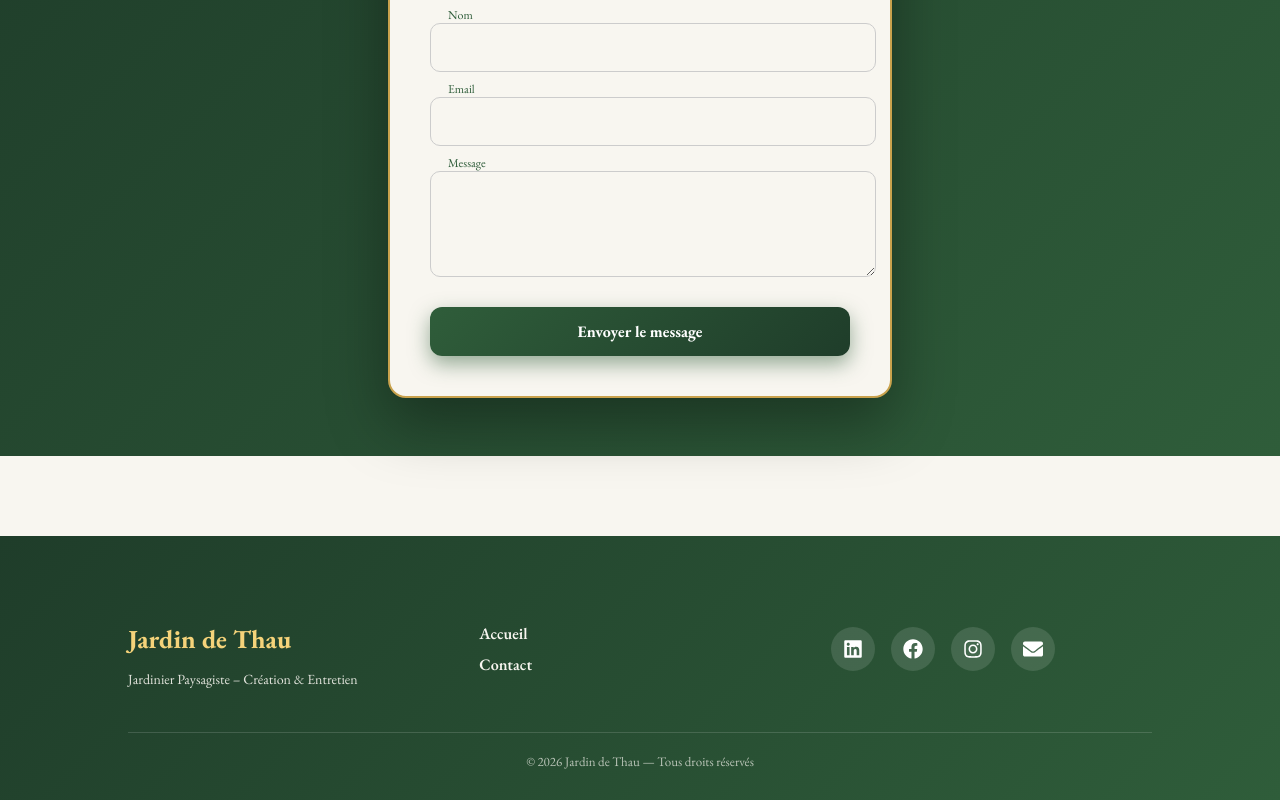
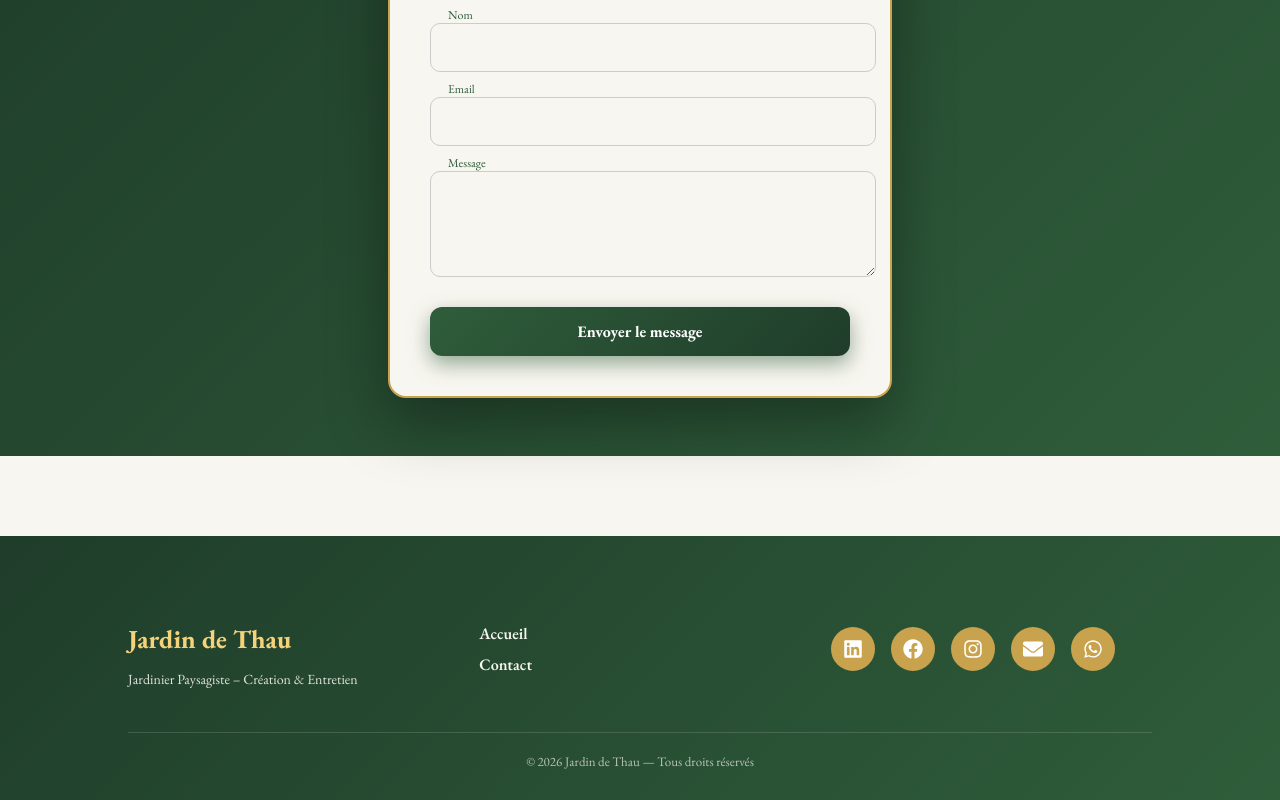
Before and after one commit to 2312-1972/jardin-de-thau, a React (Vite) app: page /contact in a window 1280 px wide. Shown: the part 481-1281 px from the top of the page. Built offline with nearby package versions, Linux system fonts and the light colour scheme.

Commit message:
ajout couleur icone et whatsapp CTA

```diff
--- a/src/components/Footer.jsx
+++ b/src/components/Footer.jsx
@@ -1,4 +1,4 @@
-import { FaLinkedin, FaFacebook, FaInstagram, FaEnvelope } from "react-icons/fa";
+import { FaLinkedin, FaFacebook, FaInstagram, FaEnvelope, FaWhatsapp } from "react-icons/fa";
 import { Link } from "react-router-dom";
 import "../styles/footer.css";
 
@@ -39,10 +39,20 @@ export default function Footer() {
             <FaInstagram />
           </a>
 
-          {/* Icône mail redirige vers la page Contact */}
-          <Link to="/contact" aria-label="Contact">
+          {/* Page contact */}
+          <Link to="/contact" aria-label="Formulaire de contact">
             <FaEnvelope />
           </Link>
+
+          {/* WhatsApp direct */}
+          <a
+            href="https://wa.me/33635173408"
+            target="_blank"
+            rel="noreferrer"
+            aria-label="WhatsApp"
+          >
+            <FaWhatsapp />
+          </a>
         </div>
       </div>
 
--- a/src/styles/footer.css
+++ b/src/styles/footer.css
@@ -61,12 +61,75 @@
 }
 
 .footer-socials a:hover {
-  background: #c9a24d;
-  color: #1f3d2a;
+  /* background: #c9a24d;
+  color: #1f3d2a; */
   transform: translateY(-4px);
   box-shadow: 0 10px 25px rgba(0,0,0,0.35);
 }
+/* WhatsApp */
+.footer-socials a[aria-label="WhatsApp"] {
+  background: #c9a24d;
+  animation: pulse 2s infinite;
+}
+@keyframes pulse {
+  0% { box-shadow: 0 0 0 0 rgba(37, 211, 102, 0.6); }
+  70% { box-shadow: 0 0 0 10px rgba(37, 211, 102, 0); }
+  100% { box-shadow: 0 0 0 0 rgba(37, 211, 102, 0); }
+}
+.footer-socials a[aria-label="WhatsApp"]:hover {
+  background: #25d366; /* vert WhatsApp */
+  color: #0b3d22;
+  box-shadow: 0 12px 28px rgba(37, 211, 102, 0.6);
+}
 
+/* Instagram */
+.footer-socials a[aria-label="Instagram"] {
+  background: #c9a24d;
+  animation: pulse-instagram 3s infinite;
+}
+
+.footer-socials a[aria-label="Instagram"]:hover {
+  background: linear-gradient(135deg, #f58529, #dd2a7b, #8134af);
+  color: white;
+  box-shadow: 0 12px 28px rgba(225, 48, 108, 0.6);
+}
+
+/* Facebook */
+.footer-socials a[aria-label="Facebook"] {
+  background: #c9a24d;
+  animation: pulse-facebook 3s infinite;
+}
+
+.footer-socials a[aria-label="Facebook"]:hover {
+  background: #1877f2;
+  color: white;
+  box-shadow: 0 12px 28px rgba(24, 119, 242, 0.6);
+}
+
+/* LinkedIn */
+.footer-socials a[aria-label="LinkedIn"] {
+  background: #c9a24d;
+  animation: pulse-linkedin 3s infinite;
+}
+
+.footer-socials a[aria-label="LinkedIn"]:hover {
+  background: #0a66c2;
+  color: white;
+  box-shadow: 0 12px 28px rgba(10, 102, 194, 0.6);
+}
+
+/* Email */
+
+.footer-socials a[aria-label="Formulaire de contact"] {
+  background: #c9a24d;
+  animation: pulse-email 3.5s infinite;
+}
+
+.footer-socials a[aria-label="Formulaire de contact"]:hover {
+  background: red;
+  color: white;
+  box-shadow: 0 12px 28px rgba(201, 162, 77, 0.6);
+}
 .footer-bottom {
   text-align: center;
   font-size: 13px;
```
